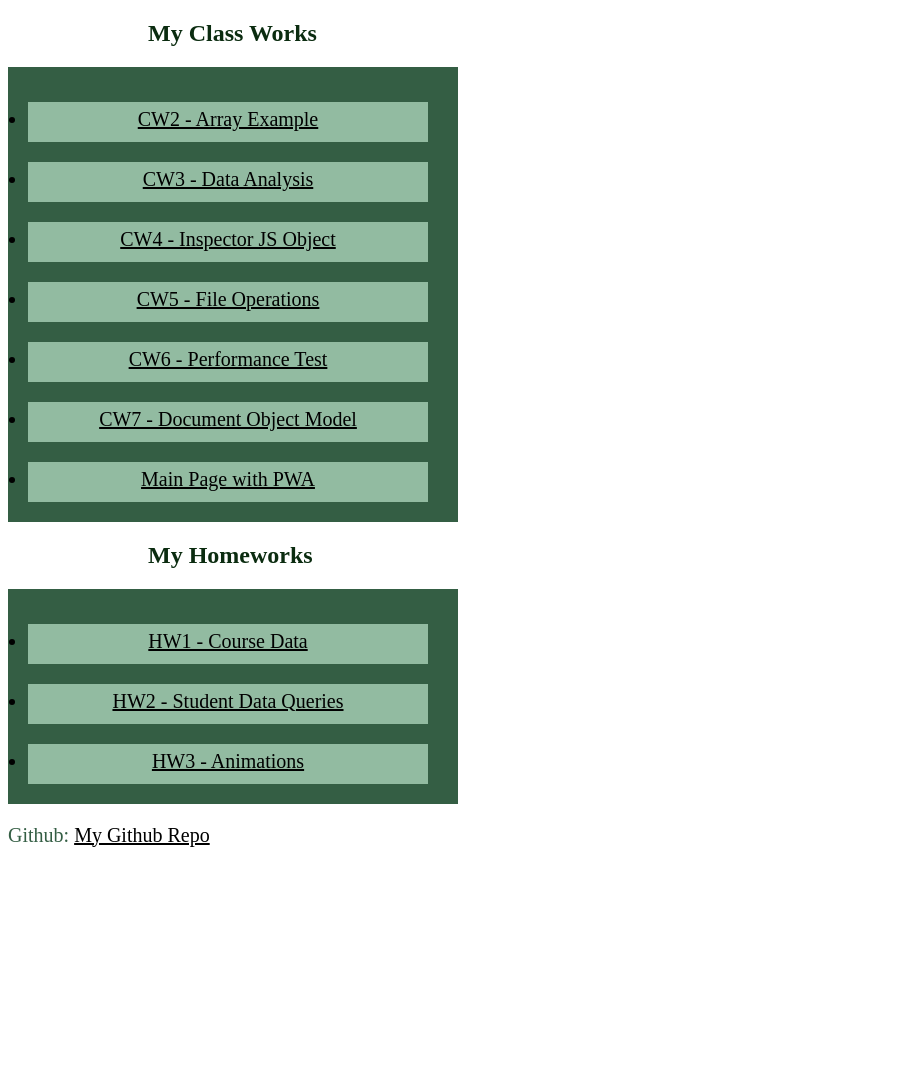
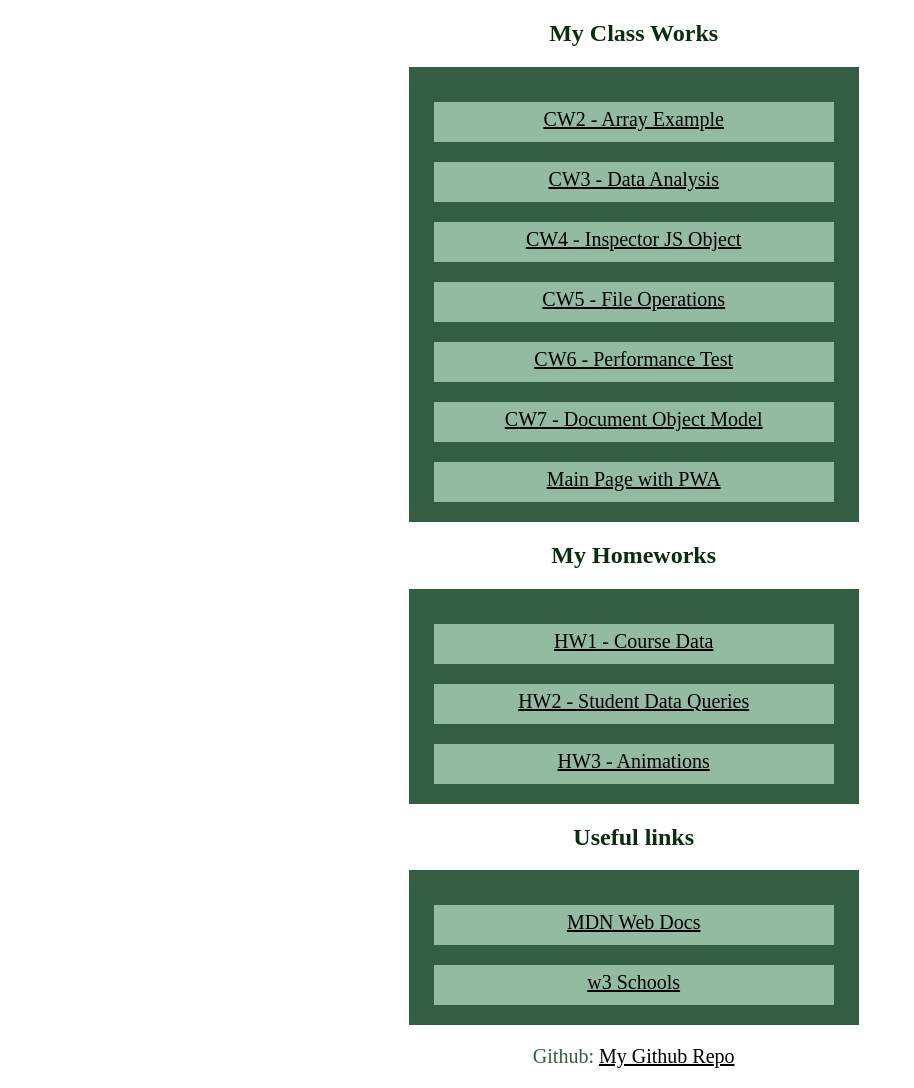
Before and after one commit to eneskarali/advancedProgrammingLab, a plain HTML site: page index.html in a window 1280 px wide. Shown: the whole page, without its empty margins (0-914 px from the left). Before the commit the page ends 867 px from the top, so only its background shows below. Drawn offline with Linux system fonts and the light colour scheme.

Commit message:
HW4- index.html edited

```diff
--- a/index.html
+++ b/index.html
@@ -6,6 +6,7 @@
     <title>Enes Karali</title>
     <link rel="manifest" href="manifest.json">
     <link rel="icon" sizes="256x256" href="images/ns.PNG">
+    <meta name="viewport" content="width=device-width, initial-scale=0.8">
 
     <script>
         if ('serviceWorker' in navigator) {
@@ -18,7 +19,7 @@
 
 
     <style>
-        ul li {
+        ul dt {
             background: #92bba1;
             font-size: 20px;
             line-height: 35px;
@@ -60,72 +61,70 @@
 
 
 <body>
-    <h2 style="color: rgb(11, 44, 16); margin-left:140px ">My Class Works</h2>
+    <div  align="center" style="max-width: 99%; height: auto; ">
+    <h2 style="color: rgb(11, 44, 16); ">My Class Works</h2>
     <ul>
-        <li>
+        <dt>
             <p><a target="_self" href="https://eneskarali.github.io/advancedProgrammingLab/CW2/ArrayExamples.html">CW2
                     -
                     Array Example</a></p>
-        </li>
-        <li>
+            </dt>
+        <dt>
             <p><a target="_self" href="https://eneskarali.github.io/advancedProgrammingLab/CW3/inspector.html">CW3 -
                     Data
                     Analysis</a></p>
-        </li>
-        <li>
+            </dt>
+        <dt>
             <p><a target="_self" href="https://eneskarali.github.io/advancedProgrammingLab/CW4/index.html">CW4 -
                     Inspector
                     JS Object</a></p>
-        </li>
-        <li>
+            </dt>
+        <dt>
             <p><a target="_self" href="https://eneskarali.github.io/advancedProgrammingLab/CW5/selectFile.html">CW5 -
                     File
                     Operations</a></p>
-        </li>
-        <li>
+            </dt>
+        <dt>
             <p><a target="_self" href="https://eneskarali.github.io/advancedProgrammingLab/CW6/performanceTest.html">CW6
                     -
                     Performance Test</a></p>
-        </li>
-        <li>
+            </dt>
+        <dt>
             <p><a target="_self" href="https://eneskarali.github.io/advancedProgrammingLab/CW7/documentObjectModel.html">CW7
                     - Document Object Model</a></p>
-        </li>
-        <li>
+            </dt>
+        <dt>
                 <p><a target="_self" href="https://eneskarali.github.io/advancedProgrammingLab/index.html">Main Page with PWA</a></p>
-            </li>
+        </dt>
     </ul>
+    <h2 style="color: rgb(11, 44, 16);">My Homeworks</h2>
 
-    <h2 style="color: rgb(11, 44, 16); margin-left:140px ">My Homeworks</h2>
     <ul>
-        <li>
+        <dt>
                 <p><a target="_self" href="https://eneskarali.github.io/advancedProgrammingLab/HW1/HW1courseData.html">HW1 -
                     Course Data</a></p>
-        </li>
-        <li>
+                </dt>
+        <dt>
                 <p><a target="_self" href="https://eneskarali.github.io/advancedProgrammingLab/HW2/index.html">HW2 - Student
                     Data Queries</a></p>
-        </li>
-        <li>
+                </dt>
+        <dt>
                 <p><a target="_self" href="https://eneskarali.github.io/advancedProgrammingLab/HW3/animations.html">HW3 -
                     Animations</a></p>
-        </li>
+                </dt>
     </ul>
+    <h2 style="color: rgb(11, 44, 16);">Useful links</h2>
+    <ul>
+            <dt>
+                    <p><a target="_self" href="https://developer.mozilla.org/tr/docs/Web/JavaScript">MDN Web Docs</a></p>
+                    </dt>
+            <dt>
+                    <p><a target="_self" href="https://www.w3schools.com/">w3 Schools</a></p>
+                    </dt>
+        </ul>
     <p style="font-size: 20px;color:#345e44">Github: <a target="_self" href="https://github.com/eneskarali/advancedProgrammingLab">My Github Repo</a></p>
 
-
-
-    <div id="list">
-
-    </div>
-    <div id="list">
-
-    </div>
-    <div id="list">
-
-    </div>
-    <div id="list">
-
+</div>
     </div>
 </body>
 
```
